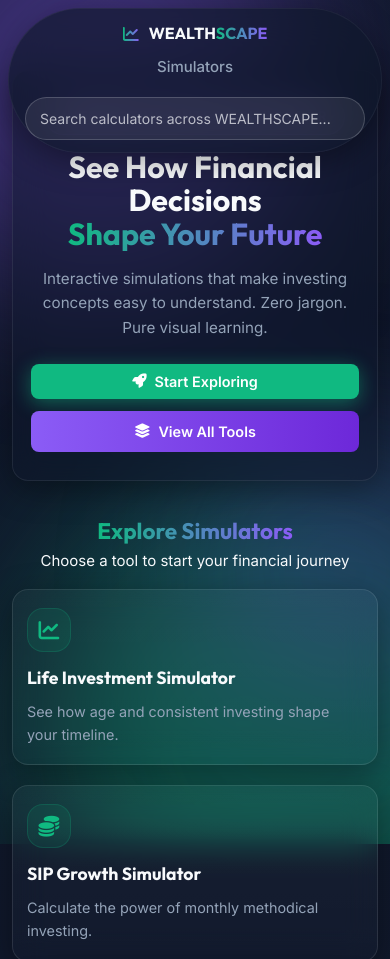
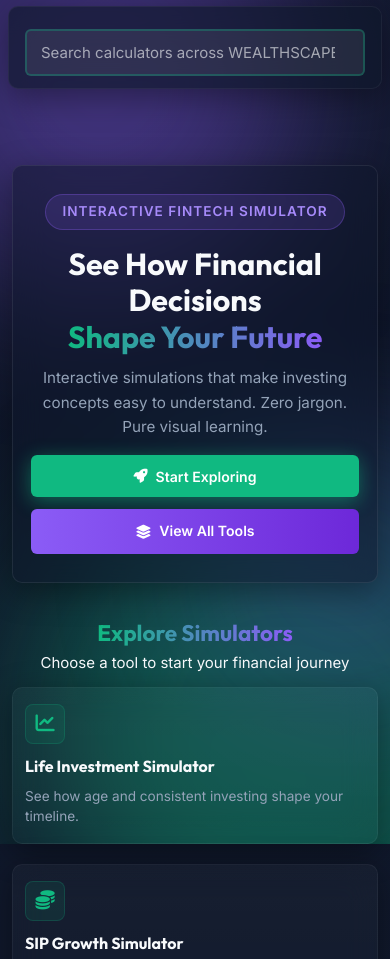
Before and after one commit to satyarevanth666-debug/WEALTHSCAPE---Finance-Predictor, a plain HTML site: page index.html in a window 390 px wide. Shown: the top 959 px of the page. Drawn offline with nearby package versions, Linux system fonts and the light colour scheme.

Commit message:
Updated Project

```diff
--- a/style.css
+++ b/style.css
@@ -28,6 +28,13 @@
     overflow-x: hidden;
     touch-action: pan-y;
     overscroll-behavior-x: none;
+    -webkit-tap-highlight-color: transparent;
+}
+
+@media (max-width: 767px) {
+    html {
+        font-size: 16px;
+    }
 }
 
 body {
@@ -128,6 +135,13 @@
     transition: all var(--transition-speed) ease;
     border: none;
     text-decoration: none;
+    -webkit-user-select: none;
+    user-select: none;
+    touch-action: manipulation;
+}
+
+.btn:active {
+    transform: scale(0.98);
 }
 
 .btn-primary {
@@ -142,6 +156,10 @@
     box-shadow: 0 6px 20px 0 rgba(16, 185, 129, 0.23);
 }
 
+.btn-primary:active {
+    transform: scale(0.98);
+}
+
 .btn-secondary {
     background: linear-gradient(90deg, var(--secondary-start), var(--secondary-end));
     color: #fff;
@@ -151,6 +169,10 @@
     filter: brightness(1.1);
     transform: translateY(-2px);
     box-shadow: 0 6px 20px 0 rgba(139, 92, 246, 0.3);
+}
+
+.btn-secondary:active {
+    transform: scale(0.98);
 }
 
 /* Form Elements */
@@ -175,13 +197,21 @@
     color: var(--text-main);
     font-family: 'Inter', sans-serif;
     font-size: 1rem;
-    transition: border-color 0.3s ease, box-shadow 0.3s ease;
+    transition: border-color 0.3s ease, box-shadow 0.3s ease, background 0.3s ease;
+    -webkit-appearance: none;
+    appearance: none;
+}
+
+.input-control:hover {
+    background: rgba(15, 23, 42, 0.8);
+    border-color: rgba(16, 185, 129, 0.3);
 }
 
 .input-control:focus {
     outline: none;
     border-color: var(--accent);
     box-shadow: 0 0 0 3px rgba(16, 185, 129, 0.2);
+    background: rgba(15, 23, 42, 0.9);
 }
 
 input[type="range"] {
@@ -312,6 +342,17 @@
     box-shadow: 0 24px 60px rgba(0, 0, 0, 0.3);
 }
 
+.card:active {
+    transform: translateY(0);
+}
+
+@media (max-width: 767px) {
+    .card {
+        padding: 20px 16px;
+        border-radius: 14px;
+    }
+}
+
 .card .icon {
     font-size: 2.2rem;
     color: var(--accent);
@@ -548,7 +589,6 @@
     animation-delay: -10s;
 }
 
-/* Sticky Navbar */
 .navbar {
     position: fixed;
     top: 0;
@@ -569,6 +609,7 @@
     background: rgba(15, 23, 42, 0.65);
     backdrop-filter: blur(20px);
     border: 1px solid rgba(255, 255, 255, 0.05);
+    transition: all 0.3s ease;
 }
 
 .logo {
@@ -729,6 +770,14 @@
     padding: 20px 0 60px;
 }
 
+@media (max-width: 767px) {
+    .features-grid {
+        grid-template-columns: 1fr;
+        gap: 16px;
+        padding: 12px 0 30px;
+    }
+}
+
 .nav-search-wrapper {
     display: flex;
     align-items: center;
@@ -741,17 +790,29 @@
 .nav-search-input {
     width: 100%;
     min-width: 220px;
-    padding: 10px 14px;
-    border: 1px solid rgba(255, 255, 255, 0.18);
-    border-radius: 999px;
+    padding: 12px 16px;
+    border: 2px solid rgba(16, 185, 129, 0.3);
+    border-radius: 8px;
     background: rgba(255, 255, 255, 0.08);
     color: #F8FAFC;
     font-size: 0.95rem;
     outline: none;
+    transition: all 0.3s ease;
+}
+
+.nav-search-input:hover {
+    border-color: rgba(16, 185, 129, 0.5);
+    background: rgba(255, 255, 255, 0.12);
+}
+
+.nav-search-input:focus {
+    border-color: var(--accent);
+    background: rgba(255, 255, 255, 0.15);
+    box-shadow: 0 0 0 3px rgba(16, 185, 129, 0.1);
 }
 
 .nav-search-input::placeholder {
-    color: rgba(248, 250, 252, 0.7);
+    color: rgba(248, 250, 252, 0.6);
 }
 
 .search-empty {
@@ -775,6 +836,19 @@
     padding: 35px 30px;
     background: linear-gradient(180deg, rgba(255, 255, 255, 0.03) 0%, rgba(255, 255, 255, 0.01) 100%);
     border-top: 1px solid rgba(255, 255, 255, 0.1);
+    border-radius: 8px;
+    transition: all 0.3s ease;
+    border: 1px solid rgba(255, 255, 255, 0.05);
+}
+
+.feature-card:hover {
+    background: linear-gradient(180deg, rgba(255, 255, 255, 0.06) 0%, rgba(255, 255, 255, 0.02) 100%);
+    transform: translateY(-2px);
+    border-color: rgba(16, 185, 129, 0.3);
+}
+
+.feature-card:active {
+    transform: translateY(0);
 }
 
 .calculator-details-card {
@@ -1006,96 +1080,99 @@
     }
 
     .navbar {
-        padding: 10px 12px 16px;
+        padding: 10px 12px;
+        position: sticky;
+        top: 0;
+        z-index: 100;
     }
 
     .nav-container {
-        display: grid;
-        grid-template-columns: 1fr;
-        row-gap: 12px;
+        display: flex;
+        flex-direction: column;
+        gap: 10px;
         align-items: stretch;
-        padding: 10px 16px;
+        padding: 12px 14px;
         justify-content: stretch;
+        border-radius: 12px;
     }
 
     .nav-links,
-    .logo,
-    .nav-search-wrapper {
-        width: 100%;
-    }
-
-    .nav-links {
-        display: flex;
-        justify-content: center;
-        flex-wrap: wrap;
-        gap: 10px;
-    }
-
     .logo {
-        font-size: 1.1rem;
-        justify-content: center;
+        display: none;
     }
 
     .nav-search-wrapper {
         display: flex;
-        flex-direction: column;
-        gap: 8px;
+        flex-direction: row;
+        gap: 0;
         width: 100%;
         max-width: 100%;
         margin: 0;
         min-width: 0;
+        align-items: stretch;
     }
 
     .nav-search-input {
         width: 100%;
         min-width: 0;
-        padding: 12px 14px;
-        font-size: 14px;
+        padding: 14px 16px;
+        font-size: 16px;
+        border-radius: 8px;
+        height: auto;
     }
 
     .search-empty {
-        margin: 0;
-        padding: 4px 0;
-        font-size: 0.85rem;
-        text-align: left;
+        margin: 8px 0 0 0;
+        padding: 8px 14px;
+        font-size: 0.8rem;
+        text-align: center;
+        color: rgba(148, 163, 184, 0.8);
+        background: rgba(255, 255, 255, 0.03);
+        border-radius: 6px;
     }
 
     .page-content {
-        padding-top: 180px;
+        padding-top: 100px;
     }
 
     .hero-section {
-        padding: 100px 16px 40px;
-        min-height: 70vh;
+        padding: 80px 14px 35px;
+        min-height: 60vh;
     }
 
     .hero-glass {
-        padding: 32px 18px;
+        padding: 28px 16px;
+        border-radius: 14px;
     }
 
     .hero-title {
-        font-size: clamp(1.8rem, 4vw, 2.5rem);
-        margin-bottom: 1rem;
+        font-size: clamp(1.6rem, 3.5vw, 2.2rem);
+        margin-bottom: 0.8rem;
+        line-height: 1.2;
     }
 
     .hero-subtitle {
-        font-size: 1rem;
-        margin-bottom: 1.5rem;
+        font-size: 0.95rem;
+        margin-bottom: 1.2rem;
+        line-height: 1.6;
     }
 
     .hero-buttons {
-        gap: 8px;
+        gap: 6px;
+        flex-direction: column;
     }
 
     .btn {
-        padding: 10px 20px;
-        font-size: 0.95rem;
+        padding: 12px 18px;
+        font-size: 0.9rem;
+        min-height: 44px;
+        border-radius: 6px;
     }
 
     .features-grid {
         grid-template-columns: 1fr;
-        gap: 20px;
-        padding: 16px 0 40px;
+        gap: 16px;
+        padding: 12px 0 30px;
     }
 
     .feature-card {
@@ -1170,6 +1247,7 @@
     .input-control {
         padding: 10px 12px;
         font-size: 15px;
+        min-height: 42px;
     }
 
     .result-box {
@@ -1225,66 +1303,97 @@
     }
 
     .navbar {
-        padding: 8px 8px;
+        padding: 6px 8px;
     }
 
     .nav-container {
-        padding: 8px 12px;
-        gap: 8px;
+        padding: 10px 12px;
+        gap: 6px;
+        border-radius: 10px;
     }
 
     .logo {
+        font-size: 0.95rem;
+        display: none;
+    }
+
+    .nav-search-input {
+        padding: 13px 14px;
+        font-size: 15px;
+        border-radius: 7px;
+    }
+
+    .hero-section {
+        padding: 70px 12px 28px;
+        min-height: auto;
+    }
+
+    .hero-glass {
+        padding: 20px 14px;
+        border-radius: 12px;
+    }
+
+    .hero-title {
+        font-size: 1.5rem;
+        margin-bottom: 0.7rem;
+    }
+
+    .hero-subtitle {
+        font-size: 0.92rem;
+        margin-bottom: 1rem;
+    }
+
+    .btn {
+        padding: 11px 16px;
+        font-size: 0.88rem;
+        min-height: 42px;
+        border-radius: 6px;
+    }
+
+    .feature-card {
+        padding: 18px 13px;
+        border-radius: 10px;
+    }
+
+    .feature-icon-wrapper {
+        width: 40px;
+        height: 40px;
+        margin-bottom: 10px;
+        border-radius: 8px;
+    }
+
+    .feature-icon {
+        font-size: 1.2rem;
+    }
+
+    .feature-title {
         font-size: 1rem;
-    }
-
-    .hero-section {
-        padding: 60px 12px 30px;
-    }
-
-    .hero-glass {
-        padding: 24px 16px;
-    }
-
-    .hero-title {
-        font-size: 1.6rem;
-    }
-
-    .hero-subtitle {
-        font-size: 0.95rem;
-    }
-
-    .btn {
-        padding: 9px 16px;
-        font-size: 0.9rem;
-    }
-
-    .feature-card {
-        padding: 20px 14px;
-    }
-
-    .feature-icon-wrapper {
-        width: 44px;
-        height: 44px;
-        margin-bottom: 12px;
-    }
-
-    .feature-icon {
-        font-size: 1.3rem;
+        margin-bottom: 0.4rem;
+    }
+
+    .feature-desc {
+        font-size: 0.85rem;
+        line-height: 1.5;
     }
 
     .calculator-details-card,
     .glass-card {
-        padding: 18px 14px;
+        padding: 16px 12px;
+        border-radius: 10px;
     }
 
     .input-control {
-        padding: 9px 10px;
-        font-size: 14px;
+        padding: 11px 12px;
+        font-size: 15px;
+        border-radius: 6px;
+        min-height: 42px;
     }
 
     .chart-container {
         min-height: 200px;
         padding: 12px;
+        border-radius: 10px;
+        height: auto;
     }
 }
 
```
